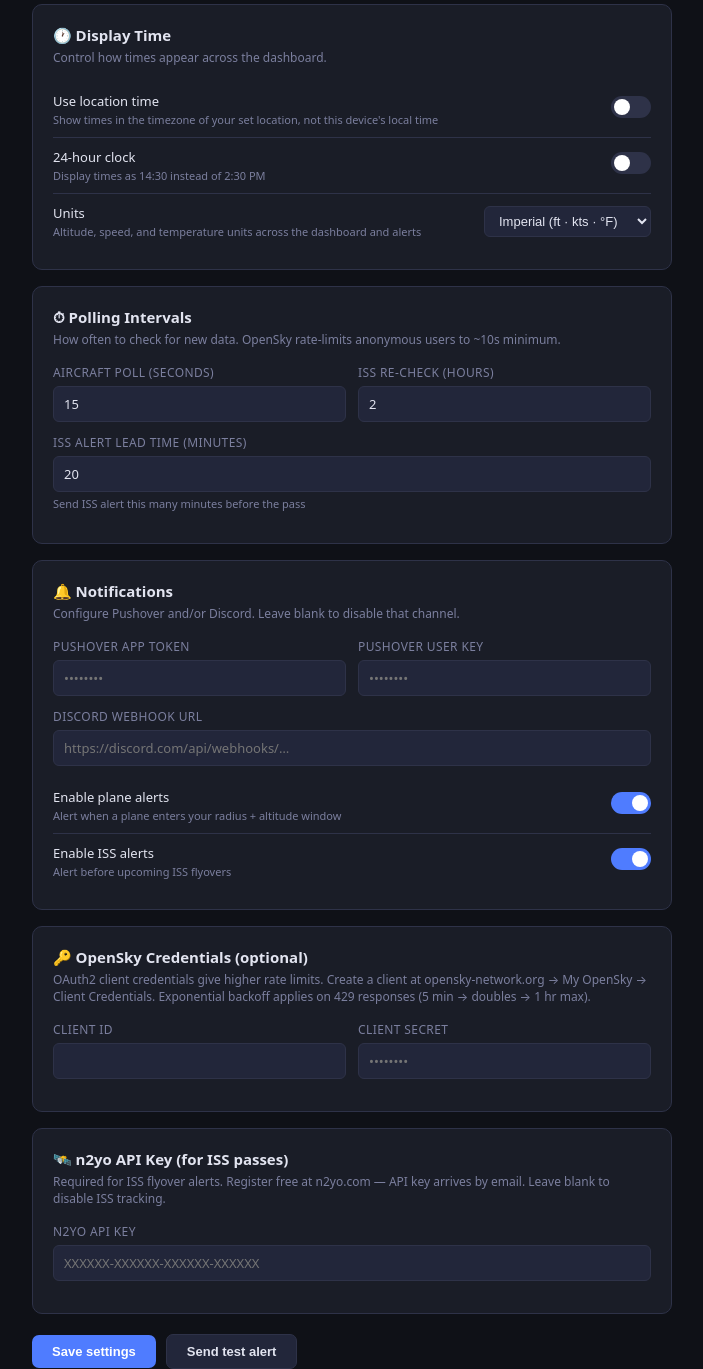
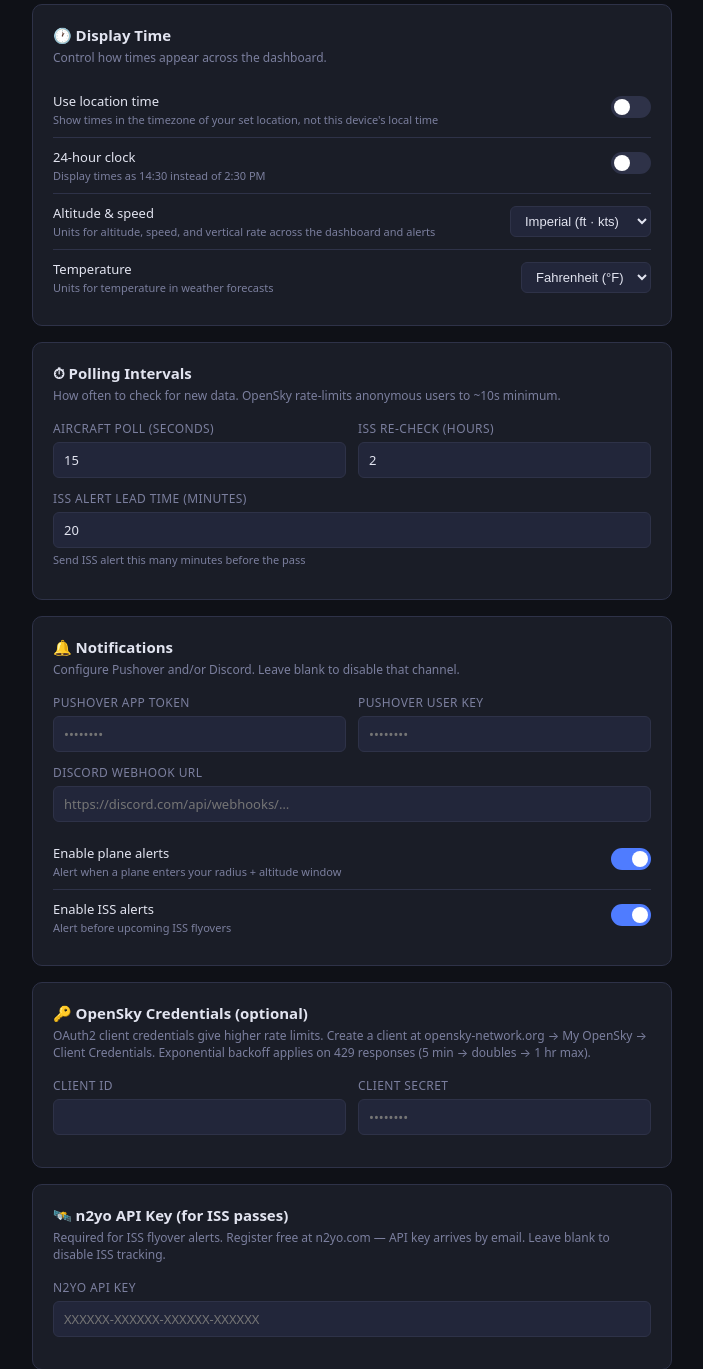
Before and after one commit to xDeeKay/SkyBro, a Flask app: page /settings in a window 1280 px wide. Shown: the part 474-1843 px from the top of the page, without its empty margins (288-991 px from the left). Run offline with Flask 3, Linux system fonts and the light colour scheme.

Commit message:
Split units setting into separate altitude/speed and temperature controls
Replaces the single 'units' field with 'units_speed' (ft/kts vs m/km/h) and 'units_temp' (°F vs °C), each independently selectable in Settings > Display Time.

```diff
--- a/skybro-skybro/dashboard/app.py
+++ b/skybro-skybro/dashboard/app.py
@@ -22,7 +22,8 @@ DEFAULTS = {
     "discord_webhook": "", "opensky_client_id": "", "opensky_client_secret": "",
     "n2yo_api_key": "",
     "alerts_enabled": True, "iss_alerts_enabled": True,
-    "use_location_time": False, "time_format": "12h", "units": "imperial",
+    "use_location_time": False, "time_format": "12h",
+    "units_speed": "imperial", "units_temp": "imperial",
 }
 
 # Fields the UI is allowed to read/write
--- a/skybro-skybro/dashboard/templates/settings.html
+++ b/skybro-skybro/dashboard/templates/settings.html
@@ -126,10 +126,17 @@ select.inline-select:focus{border-color:var(--accent)}
       <label class="toggle"><input type="checkbox" id="time_format_24h" {% if cfg.time_format == '24h' %}checked{% endif %}><span class="slider"></span></label>
     </div>
     <div class="toggle-row">
-      <div><div class="toggle-label">Units</div><div class="toggle-sub">Altitude, speed, and temperature units across the dashboard and alerts</div></div>
-      <select id="units" class="inline-select">
-        <option value="imperial" {% if cfg.units == 'imperial' %}selected{% endif %}>Imperial (ft · kts · °F)</option>
-        <option value="metric" {% if cfg.units == 'metric' %}selected{% endif %}>Metric (m · km/h · °C)</option>
+      <div><div class="toggle-label">Altitude &amp; speed</div><div class="toggle-sub">Units for altitude, speed, and vertical rate across the dashboard and alerts</div></div>
+      <select id="units_speed" class="inline-select">
+        <option value="imperial" {% if cfg.units_speed == 'imperial' %}selected{% endif %}>Imperial (ft · kts)</option>
+        <option value="metric" {% if cfg.units_speed == 'metric' %}selected{% endif %}>Metric (m · km/h)</option>
+      </select>
+    </div>
+    <div class="toggle-row">
+      <div><div class="toggle-label">Temperature</div><div class="toggle-sub">Units for temperature in weather forecasts</div></div>
+      <select id="units_temp" class="inline-select">
+        <option value="imperial" {% if cfg.units_temp == 'imperial' %}selected{% endif %}>Fahrenheit (°F)</option>
+        <option value="metric" {% if cfg.units_temp == 'metric' %}selected{% endif %}>Celsius (°C)</option>
       </select>
     </div>
   </div>
@@ -248,7 +255,7 @@ async function save() {
   ['home_lat','home_lon','radius_km','alt_threshold_ft','poll_interval',
    'iss_check_hours','iss_warn_mins','pushover_token','pushover_user',
    'discord_webhook','opensky_client_id','opensky_client_secret','n2yo_api_key',
-   'alerts_enabled','iss_alerts_enabled','use_location_time','units'].forEach(k => payload[k] = getVal(k));
+   'alerts_enabled','iss_alerts_enabled','use_location_time','units_speed','units_temp'].forEach(k => payload[k] = getVal(k));
   payload.time_format = getVal('time_format_24h') ? '24h' : '12h';
   try {
     const r = await fetch('/api/config', {method:'POST',headers:{'Content-Type':'application/json'},body:JSON.stringify(payload)});
--- a/skybro-skybro/tracker/tracker.py
+++ b/skybro-skybro/tracker/tracker.py
@@ -504,7 +504,7 @@ def process_states(states):
                 icao24 not in _alerted):
             _alerted.add(icao24)
             direction = bearing_to_compass(bearing_from_home(lat, lon))
-            _metric = cfg.get("units", "imperial") == "metric"
+            _metric = cfg.get("units_speed", "imperial") == "metric"
             vr_str = (f"↑ {abs(vrate*(60 if _metric else 196.85)):.0f} {'m/min' if _metric else 'fpm'}" if vrate > 0.5
                       else f"↓ {abs(vrate*(60 if _metric else 196.85)):.0f} {'m/min' if _metric else 'fpm'}" if vrate < -0.5
                       else "level")
@@ -557,7 +557,7 @@ def process_states(states):
         icao24    = alert['icao24']
         photo_url = newly_fetched.get(icao24) or photo_cache_map.get(icao24, "") or None
         title = f"✈ {alert['callsign']} overhead"
-        _metric = cfg.get("units", "imperial") == "metric"
+        _metric = cfg.get("units_speed", "imperial") == "metric"
         alt_str = f"{round(alert['alt_ft'] * 0.3048):,} m" if _metric else f"{alert['alt_ft']:,} ft"
         spd_str = f"{round(alert['speed_kts'] * 1.852)} km/h" if _metric else f"{alert['speed_kts']} kts"
         body  = (f"{alert['model']} • {alert['direction']} at {alert['dist_km']} km\n"
```
Also changed, not shown: skybro-skybro/dashboard/templates/index.html (+9 -8 lines).
